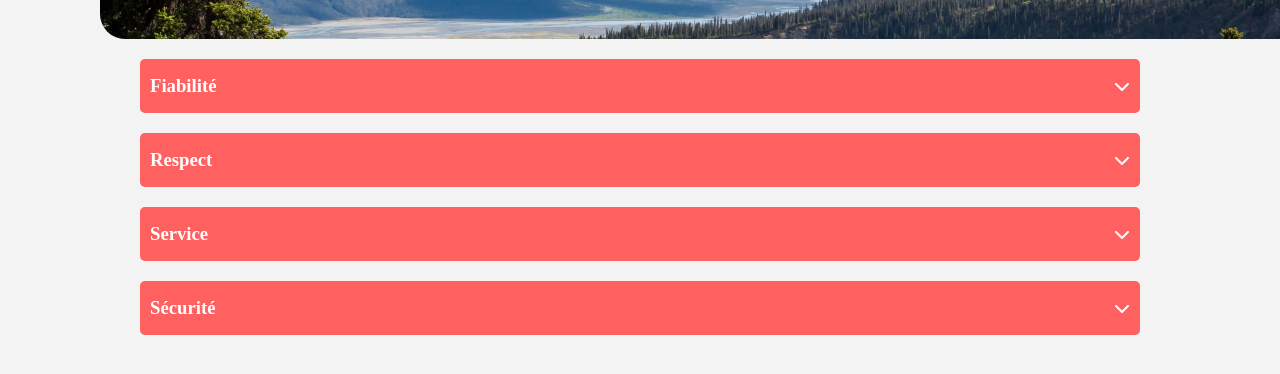
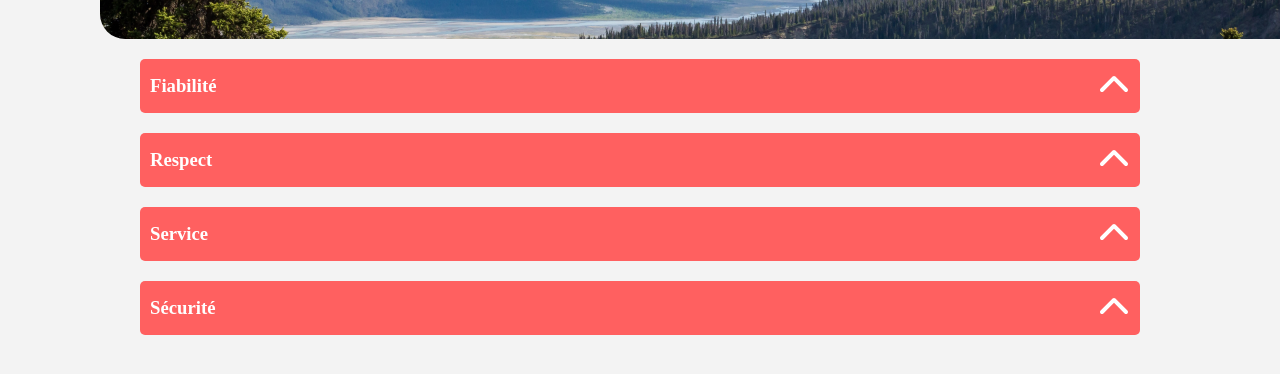
Before and after one commit to fasymat/Kasa-op, a React (Create React App) app: page /about in a window 1280 px wide. Shown: the part 284-658 px from the top of the page. Built offline with nearby package versions, Linux system fonts and the light colour scheme.

Commit message:
rotation chevrone et taille

```diff
--- a/src/components/DropdownList.js
+++ b/src/components/DropdownList.js
@@ -10,7 +10,7 @@ const DropdownList = ({ title, content }) => {
       <div className="dropdown-header" onClick={() => setIsOpen(!isOpen)}>
         <h3>{title}</h3>
         <FontAwesomeIcon
-          icon={isOpen ? faChevronUp : faChevronDown}
+          icon={faChevronUp}
           className={`chevron-icon ${isOpen ? "rotate" : ""}`}
         />
       </div>
--- a/src/styles/components/dropdownlist.scss
+++ b/src/styles/components/dropdownlist.scss
@@ -8,11 +8,14 @@
   margin-bottom: 20px;
 }
 .chevron-icon {
+  height: 32px;
+  width: 32px;
   transition: transform 0.3s ease-in-out;
 }
 .chevron-icon.rotate {
-  transform: rotate(-180deg);
+  transform: rotate(180deg);
 }
+
 .dropdown-header {
   background-color: #ff6060;
   color: white;
```
